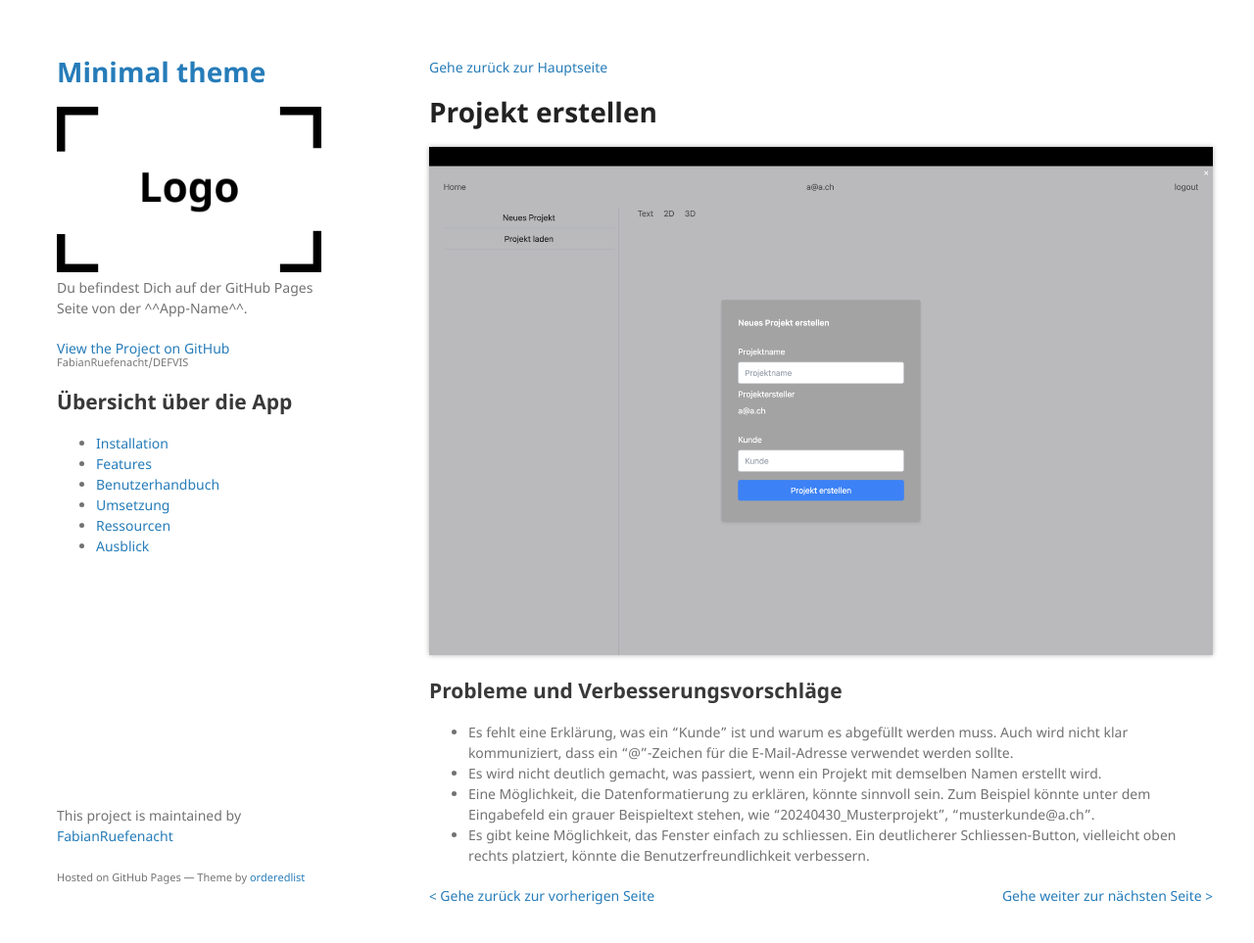
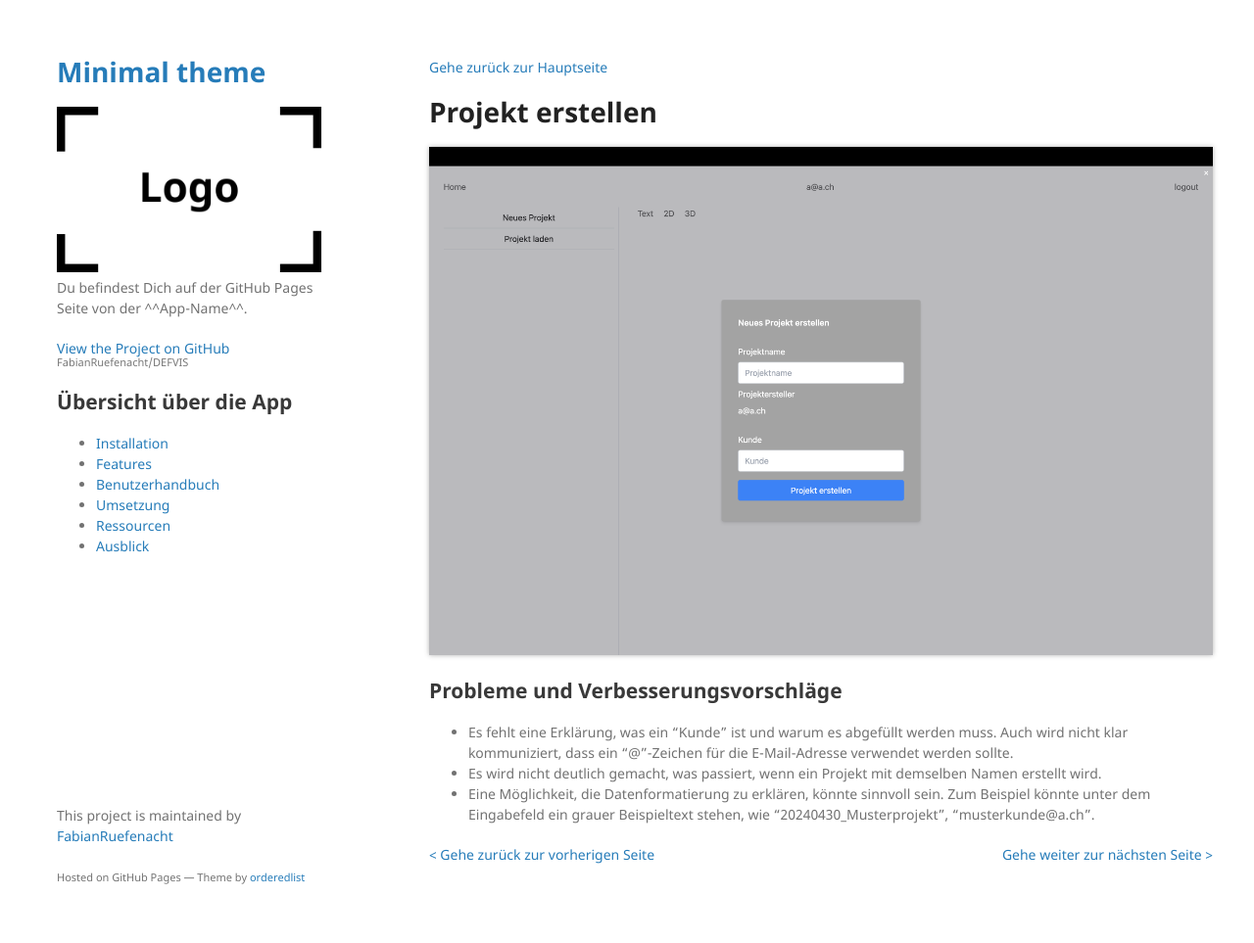
Before and after one commit to FabianRuefenacht/DEFVIS, a Jekyll site: the page built from docs/create_project.md, in a window 1280 px wide and 975 px high. Shown: the top 963 px of the window at 98% size. Built offline with Jekyll 4.4.1, drawn with Linux system fonts in a browser that asks for light colours; our own code applies the rules of GitHub Pages for plain Markdown files.

Commit message:
Update create_project.md

```diff
--- a/docs/create_project.md
+++ b/docs/create_project.md
@@ -9,7 +9,6 @@
 - Es fehlt eine Erklärung, was ein "Kunde" ist und warum es abgefüllt werden muss. Auch wird nicht klar kommuniziert, dass ein "@"-Zeichen für die E-Mail-Adresse verwendet werden sollte.
 - Es wird nicht deutlich gemacht, was passiert, wenn ein Projekt mit demselben Namen erstellt wird.
 - Eine Möglichkeit, die Datenformatierung zu erklären, könnte sinnvoll sein. Zum Beispiel könnte unter dem Eingabefeld ein grauer Beispieltext stehen, wie "20240430_Musterprojekt", "musterkunde@a.ch".
-- Es gibt keine Möglichkeit, das Fenster einfach zu schliessen. Ein deutlicherer Schliessen-Button, vielleicht oben rechts platziert, könnte die Benutzerfreundlichkeit verbessern.
 
 <div style="text-align: left; float: left;"><a href="main_view.html">< Gehe zurück zur vorherigen Seite</a></div>
 <div style="text-align: right; float: right;"><a href="load_project.html">Gehe weiter zur nächsten Seite ></a></div>
```
